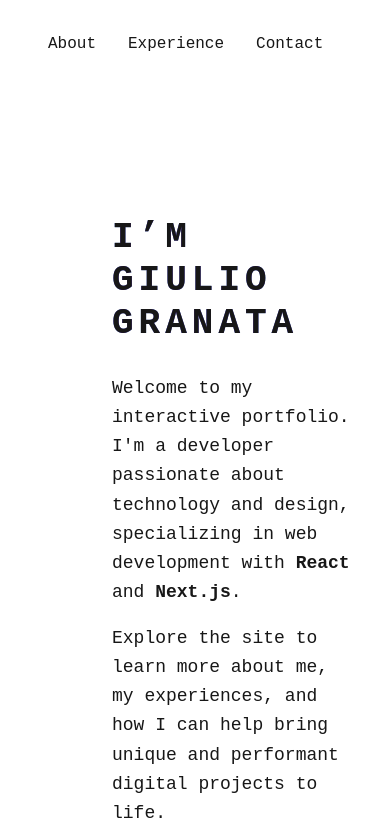
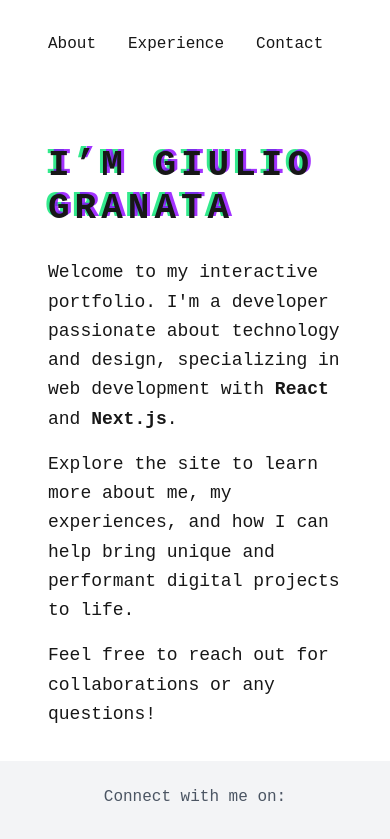
Before and after one commit to giulioGranata/nextjs-portfolio, a Next.js app: page / in a window 390 px wide. Shown: the top 839 px of the page. Built offline with nearby package versions, Linux system fonts and the light colour scheme; no server answers.

Commit message:
wip styling

```diff
--- a/app/page.tsx
+++ b/app/page.tsx
@@ -1,7 +1,7 @@
 const Page: React.FC = () => {
   return (
-    <div className="flex flex-col justify-start pt-24">
-      <div className="max-w-3xl pl-20">
+    <div className="flex flex-col justify-start pt-6 sm:pt-24">
+      <div className="max-w-3xl px-4 sm:pl-20">
         <h1
           className="text-4xl font-semibold uppercase glitch mb-7"
           data-glitch="I’m Giulio Granata"
```
